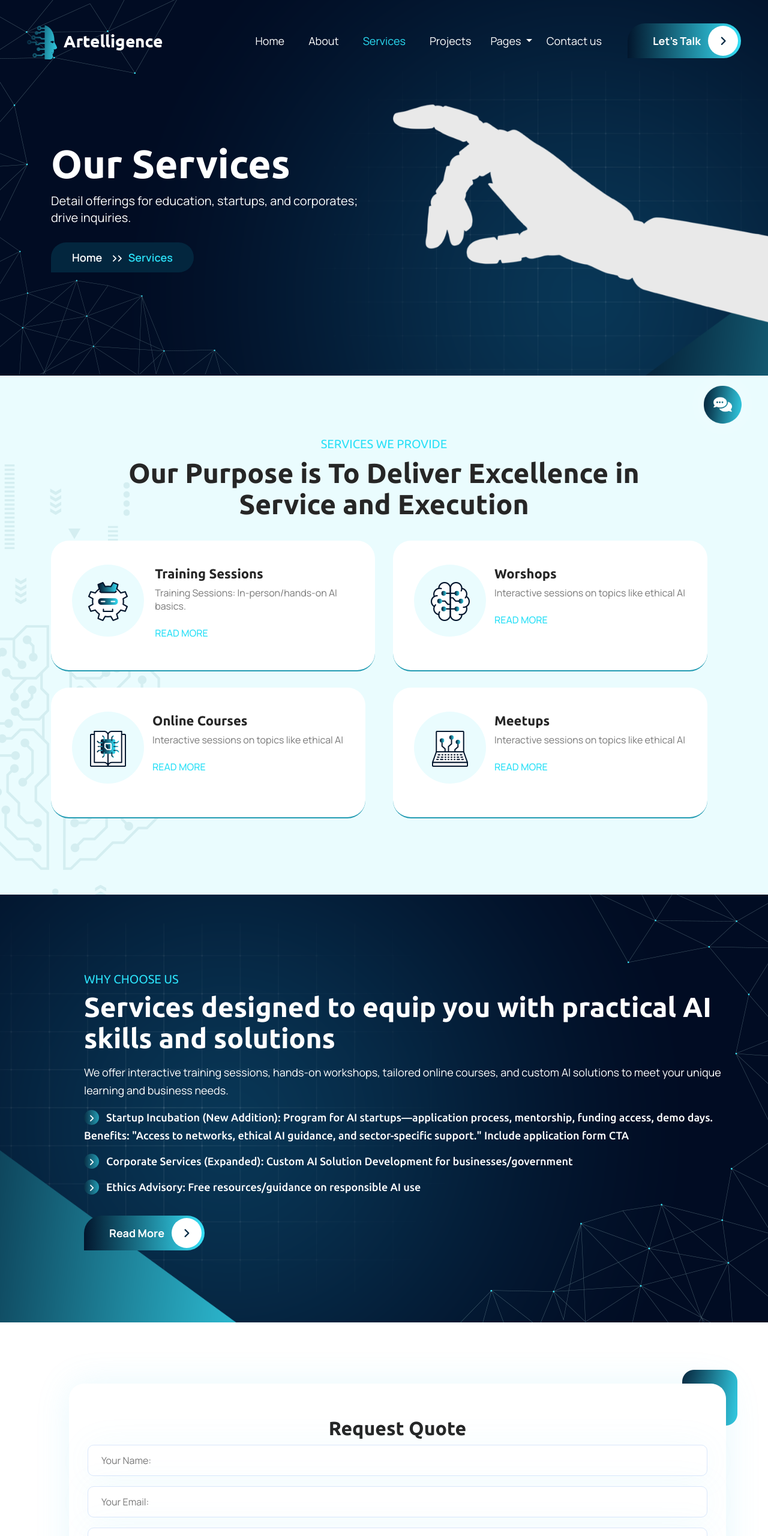
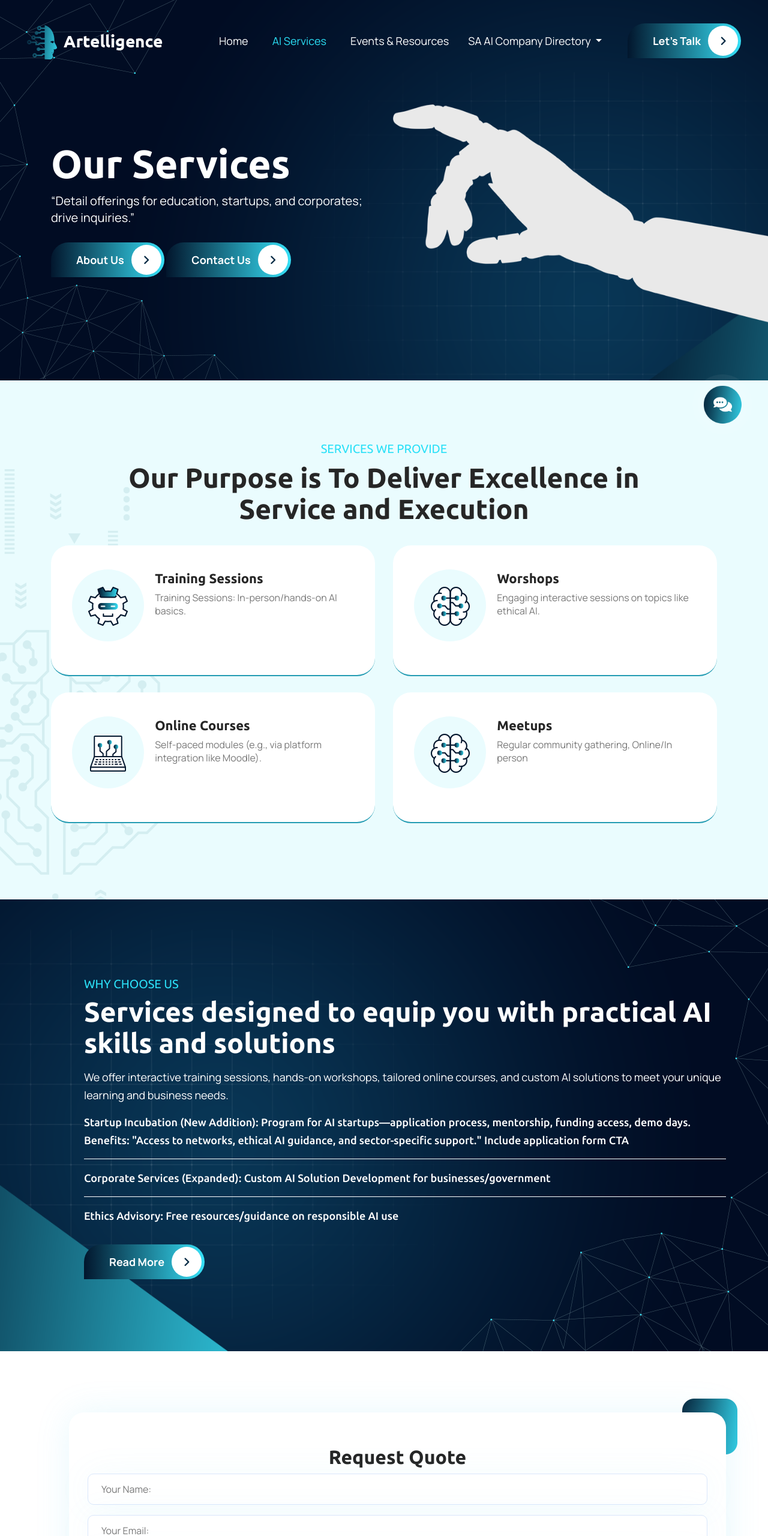
Before and after one commit to Sthelo529/Etain-Web-App, a plain HTML site: page artelligence/service.html in a window 1280 px wide. Shown: the top 2560 px of the page at 60% size. Drawn offline with nearby package versions, Linux system fonts and the light colour scheme.

Commit message:
initial commit

```diff
--- a/artelligence/service.html
+++ b/artelligence/service.html
@@ -51,18 +51,18 @@
                         <li class="nav-item">
                             <a class="nav-link" href="./index.html">Home</a>
                         </li>
-                        <li class="nav-item">
+                        <!-- <li class="nav-item">
                             <a class="nav-link" href="./about.html">About</a>
-                        </li>
+                        </li> -->
                         <li class="nav-item active">
-                            <a class="nav-link" href="./service.html">Services</a>
+                            <a class="nav-link" href="./service.html">AI Services</a>
                         </li>
                         <li class="nav-item">
-                            <a class="nav-link" href="./projects.html">Projects</a>
+                            <a class="nav-link" href="./projects.html">Events & Resources</a>
                         </li>
                         <li class="nav-space nav-item dropdown">
                             <a class="nav-link dropdown-toggle dropdown-color navbar-text-color" href="#" id="navbarDropdown" role="button" data-toggle="dropdown" aria-haspopup="true"
-                                aria-expanded="false"> Pages </a>
+                                aria-expanded="false"> SA AI Company Directory </a>
                             <div class="dropdown-menu drop-down-content">
                                 <ul class="list-unstyled drop-down-pages">
                                     <li class="nav-item">
@@ -74,9 +74,9 @@
                                 </ul>
                             </div>
                         </li>
-                        <li class="nav-space nav-item">
+                        <!-- <li class="nav-space nav-item">
                             <a class="nav-link" href="./contact.html">Contact us</a>
-                        </li>
+                        </li> -->
                         <li class="nav-item">
                             <a class="nav-link lets_talk" href="./contact.html">Let's Talk<i class="circle fa-regular fa-angle-right"></i></a>
                         </li>
@@ -92,15 +92,16 @@
     <section class="banner-section">
         <div class="container">
             <div class="row">
-                <div class="col-lg-7 col-md-6 col-sm-12 col-12">
-                    <div class="banner_content" data-aos="fade-right">
-                        <h1 class="text-white">Our Services</h1>
-                        <p class="text-white"> Detail offerings for education, startups, and corporates; drive inquiries.</p>
-                        <div class="box">
-                            <span class="mb-0">Home</span><i class="first fa-regular fa-angle-right"></i><i class="second fa-regular fa-angle-right"></i><span class="mb-0 box_span">Services</span>
-                        </div>
+                <div class="col-lg-7 col-md-12 col-sm-12 col-12">
+                <div class="banner_content">
+                    <h1 class="text-white">Our Services</h1>
+                    <p class="text-white">“Detail offerings for education, startups, and corporates; drive inquiries.”</p>
+                    <div class="banner-button">
+                        <a class="lets_talk text-decoration-none" href="./about.html">About Us<i class="circle fa-regular fa-angle-right"></i></a>
+                        <a class="lets_talk text-decoration-none" href="./contact.html">Contact Us<i class="circle fa-regular fa-angle-right"></i></a>
                     </div>
                 </div>
+            </div>
                 <div class="col-lg-5 col-md-6 col-sm-12 col-12">
                     <div class="banner_wrapper">
                         <figure class="mb-0 sub-bannerimage">
@@ -141,7 +142,7 @@
                         <div class="box-content">
                             <h4>Training Sessions</h4>
                             <p class="text-size-16">Training Sessions: In-person/hands-on AI basics. </p>
-                            <a class="read_more text-decoration-none" href="./service.html">Read More</a>
+                            <!-- <a class="read_more text-decoration-none" href="./service.html">Read More</a> -->
                         </div>
                     </div>
                 </div>
@@ -154,43 +155,42 @@
                         </div>
                         <div class="box-content">
                             <h4>Worshops</h4>
-                            <p class="text-size-16">Interactive sessions on topics like ethical AI</p>
-                            <a class="read_more text-decoration-none" href="./service.html">Read More</a>
+                            <p class="text-size-16">Engaging interactive sessions on topics like ethical AI.</p>
+                            <!-- <a class="read_more text-deco?ration-none" href="./service.html">Read More</a> -->
                         </div>
                     </div>
                 </div>
             </div>
-            <div class="row">
+             <div class="row">
                 <div class="col-lg-6 col-md-6 col-sm-12 col-12">
-                    <div class="service-box">
+                    <div class="service-box box-mb">
                         <div class="box-image">
-                            <figure class="service-scienceicon">
-                                <img src="./assets/images/service-scienceicon.png" alt="" class="img-fluid">
+                            <figure class="service-reboticon">
+                                <img src=./assets/images/service-analysicon.png alt="" class="img-fluid">
                             </figure>
                         </div>
                         <div class="box-content">
                             <h4>Online Courses</h4>
-                            <p class="text-size-16">Interactive sessions on topics like ethical AI</p>
-                            <a class="read_more text-decoration-none" href="./service.html">Read More</a>
+                            <p class="text-size-16">Self-paced modules (e.g., via platform integration like Moodle).</p>
+                            <!-- <a class="read_more text-decoration-none" href="./service.html">Read More</a> -->
                         </div>
                     </div>
                 </div>
                 <div class="col-lg-6 col-md-6 col-sm-12 col-12">
-                    <div class="service-box">
+                    <div class="service-box box-mb">
                         <div class="box-image">
-                            <figure class="service-analysicon">
-                                <img src="./assets/images/service-analysicon.png" alt="" class="img-fluid">
+                            <figure class="service-learningicon">
+                                <img src="./assets/images/service-learningicon.png" alt="" class="img-fluid">
                             </figure>
                         </div>
                         <div class="box-content">
                             <h4>Meetups</h4>
-                            <p class="text-size-16">Interactive sessions on topics like ethical AI</p>
-                            <a class="read_more text-decoration-none" href="./service.html">Read More</a>
+                            <p class="text-size-16">Regular community gathering, Online/In person</p>
+                            <!-- <a class="read_more text-deco?ration-none" href="./service.html">Read More</a> -->
                         </div>
                     </div>
                 </div>
             </div>
-
         </div>
     </div>
 </section>
@@ -211,17 +211,14 @@
 
                 <div class="choose_content" data-aos="fade-right">
                     <h5>Why Choose Us</h5>
-                    <h2 class="text-white">Services designed to equip you with practical AI skills and solutions
- </h2>
-                    <p class="text-white text-size-18">We offer interactive training sessions, hands-on workshops, tailored online courses, and custom AI solutions to meet your unique learning and business needs.
- </p>
+                    <h2 class="text-white">Services designed to equip you with practical AI skills and solutions</h2>
+                    <p class="text-white text-size-18">We offer interactive training sessions, hands-on workshops, tailored online courses, and custom AI solutions to meet your unique learning and business needs.</p>
                     <ul class="list-unstyled mb-0">
-                        <li class="text-white text text-size-18"><i class="circle fa-regular fa-angle-right"></i>Startup Incubation (New Addition): Program for AI startups—application process,
-mentorship, funding access, demo days. Benefits: "Access to networks, ethical AI
-guidance, and sector-specific support." Include application form CTA</li>
-                        <li class="text-white text text-size-18"><i class="circle fa-regular fa-angle-right"></i>Corporate Services (Expanded): Custom AI Solution Development for
-businesses/government</li>
-                        <li class="text-white text text1 text-size-18"><i class="circle fa-regular fa-angle-right"></i>Ethics Advisory: Free resources/guidance on responsible AI use</li>
+                        <li class="text-white text text-size-18"><i ></i>Startup Incubation (New Addition): Program for AI startups—application process, mentorship, funding access, demo days. Benefits: "Access to networks, ethical AI guidance, and sector-specific support." Include application form CTA</li>
+                        <hr class="divider" style="border-color: white;">
+                        <li class="text-white text text-size-18"><i ></i>Corporate Services (Expanded): Custom AI Solution Development for businesses/government</li>
+                        <hr class="divider" style="border-color: white;">
+                        <li class="text-white text text1 text-size-18"><i ></i>Ethics Advisory: Free resources/guidance on responsible AI use</li>
                     </ul>
                     <a class="read_more text-decoration-none" href="./about.html">Read More<i class="circle fa-regular fa-angle-right"></i></a>
                 </div>
@@ -390,7 +387,10 @@ businesses/government</li>
                             <img src="./assets/images/logo.png" class="img-fluid" alt="">
                         </figure>
                     </a>
-                    <p class="text-size-16 footer-text text-white">Ruis aute irure dolor in reprehenderit in volu velit ese ciu nulla pariatur excepteur sint oc aecat curidatat nona...</p>
+                    <p class="text-size-16 footer-text text-white">"Shaping the future of AI through
+
+education, innovation, and ethical use for social and economic benefit in KwaZulu-Natal
+ </p>
                     <ul class="list-unstyled mb-0 social-icons">
                         <li class="circle"><a href="#"><i class="fa-brands fa-facebook-f"></i></a></li>
                         <li class="circle"><a href="#"><i class="fa-brands fa-twitter"></i></a></li>
@@ -403,9 +403,11 @@ businesses/government</li>
                         <ul class="list-unstyled mb-0">
                             <li><i class="fa-solid fa-angle-right"></i><a href="./index.html" class=" text-size-16 text text-decoration-none">Home</a></li>
                             <li><i class="fa-solid fa-angle-right"></i><a href="./about.html" class=" text-size-16 text text-decoration-none">About</a></li>
-                            <li><i class="fa-solid fa-angle-right"></i><a href="./service.html" class=" text-size-16 text text-decoration-none">Services</a></li>
-                            <li><i class="fa-solid fa-angle-right"></i><a href="./projects.html" class=" text-size-16 text text-decoration-none">Projects</a></li>
-                            <li><i class="fa-solid fa-angle-right"></i><a href="./contact.html" class=" text-size-16 text text-decoration-none">Contact us</a></li>
+                            <li><i class="fa-solid fa-angle-right"></i><a href="./about.html" class=" text-size-16 text text-decoration-none">Contact Us</a></li>
+                            <li><i class="fa-solid fa-angle-right"></i><a href="./about.html" class=" text-size-16 text text-decoration-none">Get Involved</a></li>
+                            <li><i class="fa-solid fa-angle-right"></i><a href="./service.html" class=" text-size-16 text text-decoration-none">AI Services</a></li>
+                            <li><i class="fa-solid fa-angle-right"></i><a href="./projects.html" class=" text-size-16 text text-decoration-none">Events</a></li>
+                            <li><i class="fa-solid fa-angle-right"></i><a href="./contact.html" class=" text-size-16 text text-decoration-none">SA AI Directory</a></li>
                         </ul>
                     </div>
                 </div>
@@ -413,10 +415,10 @@ businesses/government</li>
                     <div class="links list-pd">
                         <h4 class="heading text-white">Our Services</h4>
                         <ul class="list-unstyled mb-0">
-                            <li><i class="fa-solid fa-angle-right"></i><a href="./service.html" class=" text-size-16 text text-decoration-none">Robotic Automation</a></li>
-                            <li><i class="fa-solid fa-angle-right"></i><a href="./projects.html" class=" text-size-16 text text-decoration-none">Testimonial</a></li>
-                            <li><i class="fa-solid fa-angle-right"></i><a href="./service.html" class=" text-size-16 text text-decoration-none">Predective Analysis</a></li>
-                            <li><i class="fa-solid fa-angle-right"></i><a href="./team.html" class=" text-size-16 text text-decoration-none">Our Team</a></li>
+                            <li><i class="fa-solid fa-angle-right"></i><a href="./service.html" class=" text-size-16 text text-decoration-none">Training Sessions</a></li>
+                            <li><i class="fa-solid fa-angle-right"></i><a href="./projects.html" class=" text-size-16 text text-decoration-none">Workshops</a></li>
+                            <li><i class="fa-solid fa-angle-right"></i><a href="./service.html" class=" text-size-16 text text-decoration-none">Online Courses</a></li>
+                            <li><i class="fa-solid fa-angle-right"></i><a href="./team.html" class=" text-size-16 text text-decoration-none">Meetups</a></li>
                             <li><i class="fa-solid fa-angle-right"></i><a href="./faq.html" class=" text-size-16 text text-decoration-none">Faq</a></li>
                         </ul>
                     </div>
@@ -430,10 +432,10 @@ businesses/government</li>
                                 <a href="tel:+4733378901" class="mb-0 text text-decoration-none text-size-16">+61 3 8376 6284</a></li>
                             <li class="text">
                                 <i class="fa fa-envelope fa-icon footer-location"></i>
-                                <a href="mailto:info@repay.com" class="mb-0 text text-decoration-none text-size-16">Info@Artelligence.com</a></li>
+                                <a href="mailto:info@repay.com" class="mb-0 text text-decoration-none text-size-16">Info@Etain.com</a></li>
                             <li class="text">
                                 <i class="fa-solid fa-location-dot footer-location footer-location3"></i>
-                                <p class="text-size-16">121 King Street, Melbourne 3000 Australia</p></li>
+                                <p class="text-size-16">121 King Street, Durban 3000 South Africa</p></li>
                         </ul>
                     </div>
                 </div>
```
Also changed, not shown: artelligence/faq.html (+5 -5 lines), artelligence/index.html (+1 -1 lines).
